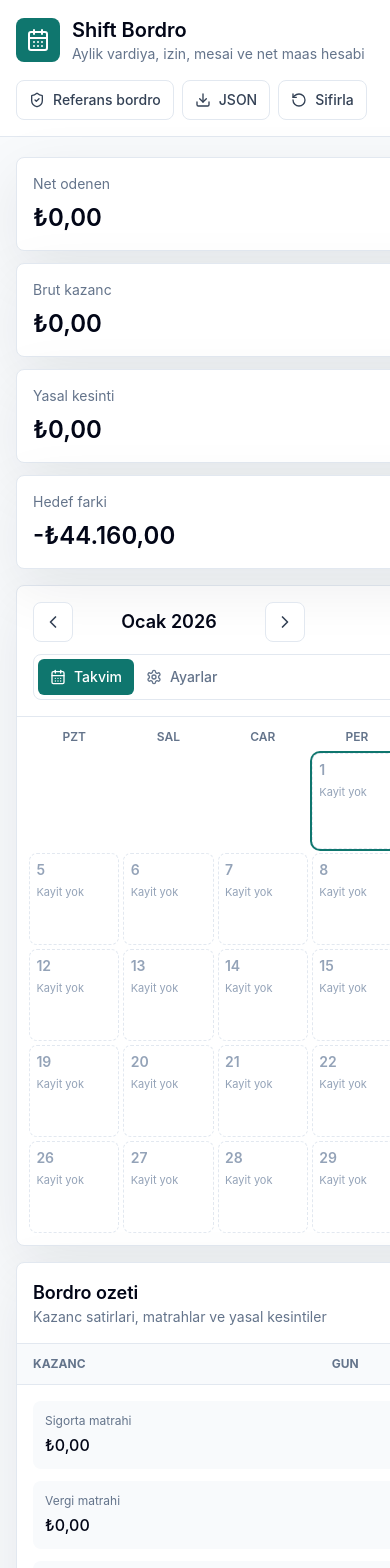
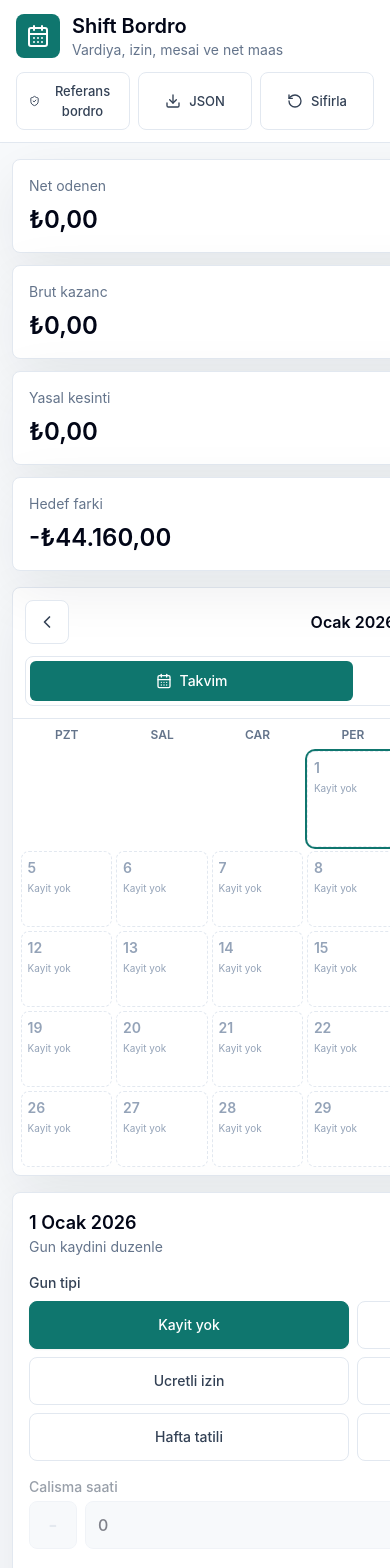
Before and after one commit to VoidCoder-ux/shift-bordro-pwa, a React (Vite) app: page / in a window 390 px wide. Shown: the top 1568 px of the page. Built offline with nearby package versions, Linux system fonts and the light colour scheme.

Commit message:
Improve iPhone PWA mobile UX

```diff
--- a/index.html
+++ b/index.html
@@ -5,7 +5,13 @@
     <meta name="viewport" content="width=device-width, initial-scale=1.0, viewport-fit=cover" />
     <meta name="theme-color" content="#0f766e" />
     <meta name="description" content="Tek kullanicili shift ve bordro hesaplama PWA uygulamasi." />
+    <meta name="format-detection" content="telephone=no" />
+    <meta name="mobile-web-app-capable" content="yes" />
+    <meta name="apple-mobile-web-app-capable" content="yes" />
+    <meta name="apple-mobile-web-app-title" content="Bordro" />
+    <meta name="apple-mobile-web-app-status-bar-style" content="default" />
     <link rel="icon" href="/shift-bordro-pwa/icon.svg" type="image/svg+xml" />
+    <link rel="apple-touch-icon" href="/shift-bordro-pwa/apple-touch-icon.png" />
     <link rel="manifest" href="/shift-bordro-pwa/manifest.webmanifest" />
     <title>Shift Bordro</title>
   </head>
--- a/public/sw.js
+++ b/public/sw.js
@@ -1,10 +1,12 @@
-const CACHE_NAME = 'shift-bordro-v1';
+const CACHE_NAME = 'shift-bordro-v2';
 const BASE_PATH = '/shift-bordro-pwa/';
 const APP_SHELL = [
   BASE_PATH,
   `${BASE_PATH}index.html`,
   `${BASE_PATH}manifest.webmanifest`,
-  `${BASE_PATH}icon.svg`
+  `${BASE_PATH}icon.svg`,
+  `${BASE_PATH}apple-touch-icon.png`,
+  `${BASE_PATH}pwa-512.png`
 ];
 
 self.addEventListener('install', (event) => {
--- a/src/App.tsx
+++ b/src/App.tsx
@@ -37,6 +37,8 @@ import {
   type ShiftDayEntry
 } from './lib/payroll';
 import { loadState, resetStorage, saveEntries, saveSettings } from './lib/storage';
+
+const STATUS_OPTIONS: DayStatus[] = ['blank', 'worked', 'paid_leave', 'unpaid_leave', 'rest', 'public_holiday'];
 
 const STATUS_LABELS: Record<DayStatus, string> = {
   blank: 'Kayit yok',
@@ -138,58 +140,58 @@ export default function App() {
   };
 
   return (
-    <div className="min-h-screen bg-slate-50 text-slate-950">
-      <header className="border-b border-slate-200 bg-white">
-        <div className="mx-auto flex max-w-7xl flex-col gap-4 px-4 py-4 sm:flex-row sm:items-center sm:justify-between">
+    <div className="app-shell min-h-screen bg-slate-50 text-slate-950">
+      <header className="sticky top-0 z-30 border-b border-slate-200 bg-white/95 backdrop-blur">
+        <div className="mx-auto flex max-w-7xl flex-col gap-3 px-4 pb-3 pt-[calc(0.75rem+env(safe-area-inset-top))] sm:flex-row sm:items-center sm:justify-between sm:py-4">
           <div className="flex items-center gap-3">
-            <div className="flex h-11 w-11 items-center justify-center rounded-lg bg-teal-700 text-white">
+            <div className="flex h-11 w-11 shrink-0 items-center justify-center rounded-lg bg-teal-700 text-white">
               <CalendarDays className="h-6 w-6" aria-hidden="true" />
             </div>
-            <div>
+            <div className="min-w-0">
               <h1 className="text-xl font-semibold tracking-normal">Shift Bordro</h1>
-              <p className="text-sm text-slate-500">Aylik vardiya, izin, mesai ve net maas hesabi</p>
+              <p className="truncate text-sm text-slate-500">Vardiya, izin, mesai ve net maas</p>
             </div>
           </div>
-          <div className="flex flex-wrap gap-2">
-            <button className="btn-secondary" onClick={applyReference}>
+          <div className="grid grid-cols-3 gap-2 sm:flex sm:flex-wrap">
+            <button className="btn-secondary justify-center" onClick={applyReference}>
               <ShieldCheck className="h-4 w-4" /> Referans bordro
             </button>
-            <button className="btn-secondary" onClick={exportJson}>
+            <button className="btn-secondary justify-center" onClick={exportJson}>
               <Download className="h-4 w-4" /> JSON
             </button>
-            <button className="btn-secondary" onClick={resetAll}>
+            <button className="btn-secondary justify-center" onClick={resetAll}>
               <RotateCcw className="h-4 w-4" /> Sifirla
             </button>
           </div>
         </div>
       </header>
 
-      <main className="mx-auto grid max-w-7xl gap-4 px-4 py-5 lg:grid-cols-[1fr_380px]">
+      <main className="mx-auto grid max-w-7xl gap-4 px-3 py-4 sm:px-4 sm:py-5 lg:grid-cols-[1fr_380px]">
         <section className="space-y-4">
           <SummaryCards payroll={payroll} />
 
           <div className="rounded-lg border border-slate-200 bg-white shadow-soft">
-            <div className="flex flex-col gap-3 border-b border-slate-200 p-4 sm:flex-row sm:items-center sm:justify-between">
-              <div className="flex items-center gap-2">
+            <div className="flex flex-col gap-3 border-b border-slate-200 p-3 sm:flex-row sm:items-center sm:justify-between sm:p-4">
+              <div className="grid grid-cols-[44px_1fr_44px] items-center gap-2">
                 <button className="icon-btn" onClick={() => changeMonth(-1)} aria-label="Onceki ay">
                   <ChevronLeft className="h-5 w-5" />
                 </button>
-                <h2 className="min-w-44 text-center text-lg font-semibold">
+                <h2 className="text-center text-base font-semibold capitalize sm:text-lg">
                   {format(monthDate, 'MMMM yyyy', { locale: tr })}
                 </h2>
                 <button className="icon-btn" onClick={() => changeMonth(1)} aria-label="Sonraki ay">
                   <ChevronRight className="h-5 w-5" />
                 </button>
               </div>
-              <div className="flex rounded-lg border border-slate-200 p-1">
+              <div className="grid grid-cols-2 rounded-lg border border-slate-200 p-1">
                 <button
-                  className={`panel-tab ${activePanel === 'calendar' ? 'panel-tab-active' : ''}`}
+                  className={`panel-tab justify-center ${activePanel === 'calendar' ? 'panel-tab-active' : ''}`}
                   onClick={() => setActivePanel('calendar')}
                 >
                   <CalendarDays className="h-4 w-4" /> Takvim
                 </button>
                 <button
-                  className={`panel-tab ${activePanel === 'settings' ? 'panel-tab-active' : ''}`}
+                  className={`panel-tab justify-center ${activePanel === 'settings' ? 'panel-tab-active' : ''}`}
                   onClick={() => setActivePanel('settings')}
                 >
                   <Settings className="h-4 w-4" /> Ayarlar
@@ -198,7 +200,7 @@ export default function App() {
             </div>
 
             {activePanel === 'calendar' ? (
-              <div className="p-3">
+              <div className="p-2 sm:p-3">
                 <div className="grid grid-cols-7 gap-1 pb-2 text-center text-xs font-semibold uppercase text-slate-500">
                   {['Pzt', 'Sal', 'Car', 'Per', 'Cum', 'Cmt', 'Paz'].map((day) => <span key={day}>{day}</span>)}
                 </div>
@@ -215,7 +217,7 @@ export default function App() {
                         onClick={() => setSelectedDate(date)}
                       >
                         <span className="text-sm font-semibold">{format(day, 'd')}</span>
-                        <span className="truncate text-[11px]">{entry ? STATUS_LABELS[entry.status] : 'Bos'}</span>
+                        <span className="calendar-status">{entry ? STATUS_LABELS[entry.status] : 'Bos'}</span>
                         {entry?.overtimeHours ? <span className="text-[11px]">FM {entry.overtimeHours}s</span> : null}
                         {entry?.workedOnPublicHoliday ? <span className="text-[11px] font-semibold">Tatil calisti</span> : null}
                       </button>
@@ -228,10 +230,19 @@ export default function App() {
             )}
           </div>
 
+          <div className="lg:hidden">
+            {selectedEntry ? (
+              <DayEditor entry={selectedEntry} settings={settings} onChange={(patch) => updateEntry(selectedEntry.date, patch)} />
+            ) : null}
+          </div>
+          <div className="lg:hidden">
+            <Warnings warnings={payroll.warnings} />
+          </div>
+
           <PayrollTable payroll={payroll} />
         </section>
 
-        <aside className="space-y-4">
+        <aside className="hidden space-y-4 lg:block">
           {selectedEntry ? (
             <DayEditor entry={selectedEntry} settings={settings} onChange={(patch) => updateEntry(selectedEntry.date, patch)} />
           ) : null}
@@ -284,34 +295,33 @@ function DayEditor({
       </div>
 
       <div className="space-y-4">
-        <label className="field">
-          <span>Gun tipi</span>
-          <select value={entry.status} onChange={(event) => onChange({ status: event.target.value as DayStatus })}>
-            {Object.entries(STATUS_LABELS).map(([value, label]) => <option key={value} value={value}>{label}</option>)}
-          </select>
-        </label>
-        <div className="grid grid-cols-2 gap-3">
-          <label className="field">
-            <span>Calisma saati</span>
-            <input
-              type="number"
-              min="0"
-              step="0.25"
-              value={entry.workHours}
-              onChange={(event) => onChange({ workHours: Number(event.target.value) })}
-            />
-          </label>
-          <label className="field">
-            <span>Fazla mesai</span>
-            <input
-              type="number"
-              min="0"
-              step="0.25"
-              value={entry.overtimeHours}
-              onChange={(event) => onChange({ overtimeHours: Number(event.target.value) })}
-            />
-          </label>
+        <div>
+          <p className="mb-2 text-sm font-medium text-slate-700">Gun tipi</p>
+          <div className="grid grid-cols-2 gap-2">
+            {STATUS_OPTIONS.map((status) => (
+              <button
+                key={status}
+                type="button"
+                className={`status-choice ${entry.status === status ? 'status-choice-active' : ''}`}
+                onClick={() => onChange({ status })}
+              >
+                {STATUS_LABELS[status]}
+              </button>
+            ))}
+          </div>
         </div>
+        <HourStepper
+          label="Calisma saati"
+          value={entry.workHours}
+          disabled={entry.status === 'blank' || entry.status === 'rest' || entry.status === 'unpaid_leave'}
+          onChange={(value) => onChange({ workHours: value })}
+        />
+        <HourStepper
+          label="Fazla mesai"
+          value={entry.overtimeHours}
+          disabled={entry.status === 'blank'}
+          onChange={(value) => onChange({ overtimeHours: value })}
+        />
         <label className="flex items-center justify-between rounded-lg border border-slate-200 p-3 text-sm">
           <span>Resmi tatilde calisti</span>
           <input
@@ -334,6 +344,38 @@ function DayEditor({
   );
 }
 
+function HourStepper({
+  label,
+  value,
+  disabled,
+  onChange
+}: {
+  label: string;
+  value: number;
+  disabled?: boolean;
+  onChange: (value: number) => void;
+}) {
+  const setValue = (next: number) => onChange(Math.max(0, Math.round(next * 4) / 4));
+  return (
+    <div className={`field ${disabled ? 'opacity-50' : ''}`}>
+      <span>{label}</span>
+      <div className="grid grid-cols-[48px_1fr_48px] gap-2">
+        <button type="button" className="step-btn" disabled={disabled} onClick={() => setValue(value - 0.25)}>-</button>
+        <input
+          type="number"
+          min="0"
+          step="0.25"
+          inputMode="decimal"
+          value={value}
+          disabled={disabled}
+          onChange={(event) => setValue(Number(event.target.value))}
+        />
+        <button type="button" className="step-btn" disabled={disabled} onClick={() => setValue(value + 0.25)}>+</button>
+      </div>
+    </div>
+  );
+}
+
 function SettingsPanel({
   settings,
   updateSettings
@@ -350,7 +392,7 @@ function SettingsPanel({
     <div className="grid gap-4 p-4 md:grid-cols-2">
       <label className="field">
         <span>Net maas</span>
-        <input value={settings.targetNetSalary} onChange={(event) => setNumber('targetNetSalary', event.target.value)} />
+        <input inputMode="decimal" value={settings.targetNetSalary} onChange={(event) => setNumber('targetNetSalary', event.target.value)} />
       </label>
       <div className="grid grid-cols-2 gap-3">
         <label className="field">
--- a/src/styles.css
+++ b/src/styles.css
@@ -15,6 +15,7 @@ body {
   margin: 0;
   min-width: 320px;
   background: #f8fafc;
+  -webkit-tap-highlight-color: transparent;
 }
 
 button,
@@ -24,17 +25,21 @@ textarea {
   font: inherit;
 }
 
+.app-shell {
+  padding-bottom: max(env(safe-area-inset-bottom), 0px);
+}
+
 @layer components {
   .btn-secondary {
-    @apply inline-flex min-h-10 items-center gap-2 rounded-lg border border-slate-200 bg-white px-3 py-2 text-sm font-medium text-slate-700 transition hover:bg-slate-50 active:scale-[0.99];
+    @apply inline-flex min-h-11 items-center gap-2 rounded-lg border border-slate-200 bg-white px-3 py-2 text-sm font-medium text-slate-700 transition hover:bg-slate-50 active:scale-[0.99];
   }
 
   .icon-btn {
-    @apply inline-flex h-10 w-10 items-center justify-center rounded-lg border border-slate-200 bg-white text-slate-700 transition hover:bg-slate-50;
+    @apply inline-flex h-11 w-11 items-center justify-center rounded-lg border border-slate-200 bg-white text-slate-700 transition hover:bg-slate-50;
   }
 
   .panel-tab {
-    @apply inline-flex min-h-9 items-center gap-2 rounded-md px-3 text-sm font-medium text-slate-500 transition hover:text-slate-900;
+    @apply inline-flex min-h-10 items-center gap-2 rounded-md px-3 text-sm font-medium text-slate-500 transition hover:text-slate-900;
   }
 
   .panel-tab-active {
@@ -43,6 +48,10 @@ textarea {
 
   .calendar-day {
     @apply flex min-h-24 flex-col items-start gap-1 overflow-hidden rounded-lg border p-2 text-left transition hover:shadow-sm focus:outline-none focus:ring-2 focus:ring-teal-600;
+  }
+
+  .calendar-status {
+    @apply w-full truncate text-[11px] leading-tight;
   }
 
   .calendar-day-active {
@@ -56,13 +65,33 @@ textarea {
   .field input,
   .field select,
   .field textarea {
-    @apply min-h-10 rounded-lg border border-slate-200 bg-white px-3 py-2 text-slate-950 outline-none transition focus:border-teal-700 focus:ring-2 focus:ring-teal-700/20;
+    @apply min-h-12 rounded-lg border border-slate-200 bg-white px-3 py-2 text-base text-slate-950 outline-none transition focus:border-teal-700 focus:ring-2 focus:ring-teal-700/20 disabled:bg-slate-100;
+  }
+
+  .status-choice {
+    @apply min-h-12 rounded-lg border border-slate-200 bg-white px-3 py-2 text-center text-sm font-medium text-slate-700 transition active:scale-[0.99];
+  }
+
+  .status-choice-active {
+    @apply border-teal-700 bg-teal-700 text-white shadow-sm;
+  }
+
+  .step-btn {
+    @apply flex h-12 w-12 items-center justify-center rounded-lg border border-slate-200 bg-white text-xl font-semibold text-slate-700 transition active:scale-[0.98] disabled:bg-slate-100 disabled:text-slate-300;
   }
 }
 
 @media (max-width: 640px) {
   .calendar-day {
-    min-height: 5.75rem;
-    padding: 0.4rem;
+    min-height: 4.75rem;
+    padding: 0.35rem;
+  }
+
+  .calendar-status {
+    font-size: 0.625rem;
+  }
+
+  .btn-secondary {
+    font-size: 0.8125rem;
   }
 }
```
Also changed, not shown: public/apple-touch-icon.png (added), public/manifest.webmanifest, public/pwa-512.png (added).
